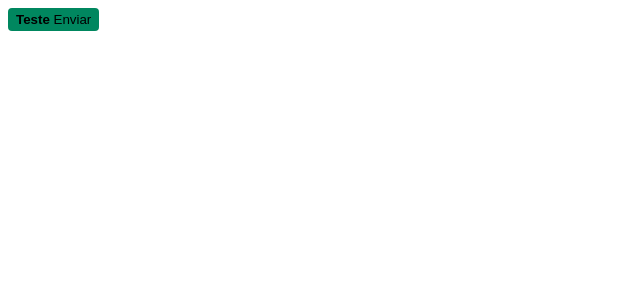
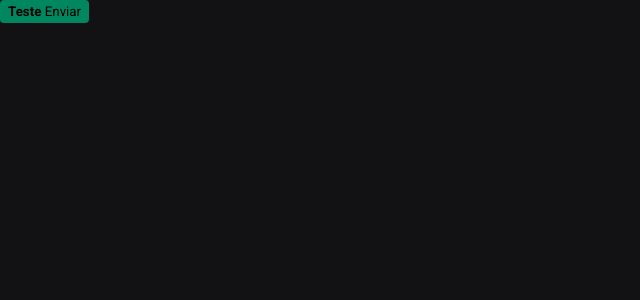
Before and after one commit to phcbarros/one-react, a Next.js app in the folder 05-ignite-shop/: page / in a window 1280 px wide. Shown: the top 300 px of the page, without its empty margins (0-640 px from the left). Built offline with nearby package versions, Linux system fonts and the light colour scheme.

Commit message:
Ignite Shop - 02 - Estilos Globais

```diff
--- a/05-ignite-shop/src/pages/_app.tsx
+++ b/05-ignite-shop/src/pages/_app.tsx
@@ -1,4 +1,7 @@
+import {globalStyles} from '@/styles/global'
 import type {AppProps} from 'next/app'
+
+globalStyles()
 
 export default function App({Component, pageProps}: AppProps) {
   return <Component {...pageProps} />
--- /dev/null
+++ b/05-ignite-shop/src/styles/global.ts
@@ -0,0 +1,20 @@
+import {globalCss} from '.'
+
+export const globalStyles = globalCss({
+  '*': {
+    margin: 0,
+    padding: 0,
+  },
+
+  body: {
+    '-webkit-font-smoothing': 'antialiased',
+    backgroundColor: '$gray900',
+
+    color: '$gray100',
+  },
+
+  'body, input, textarea, button': {
+    fontFamily: 'Roboto',
+    fontWeight: 400,
+  },
+})
--- a/05-ignite-shop/src/styles/index.ts
+++ b/05-ignite-shop/src/styles/index.ts
@@ -12,10 +12,13 @@ export const {
 } = createStitches({
   theme: {
     colors: {
+      white: '#fff',
+
       gray900: '#121214',
       gray800: '#202024',
       gray300: '#c4c4cc',
       gray100: '#e1e1e6',
+
       green500: '#00875f',
       green300: '#00b37e',
     },
```
